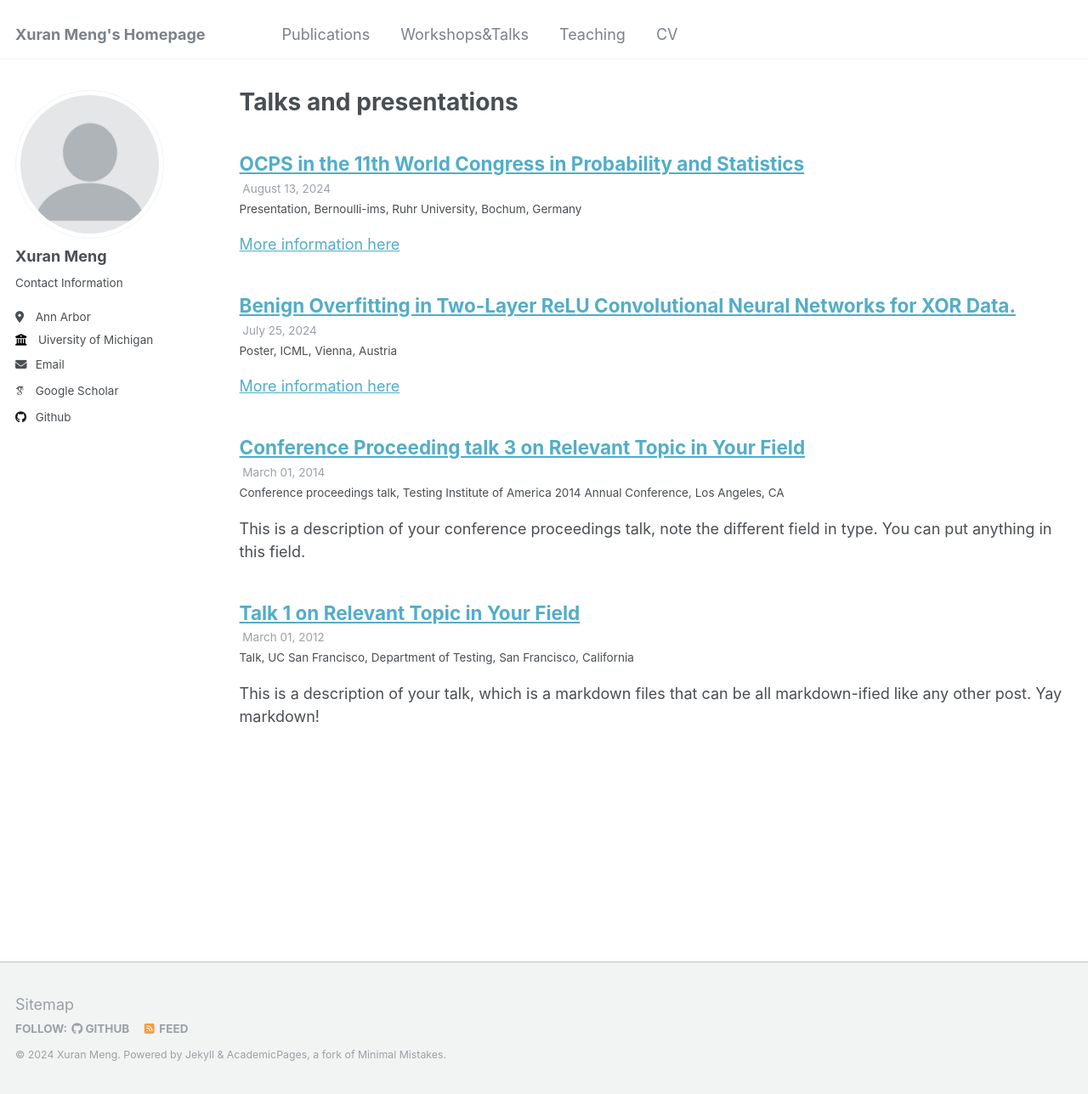
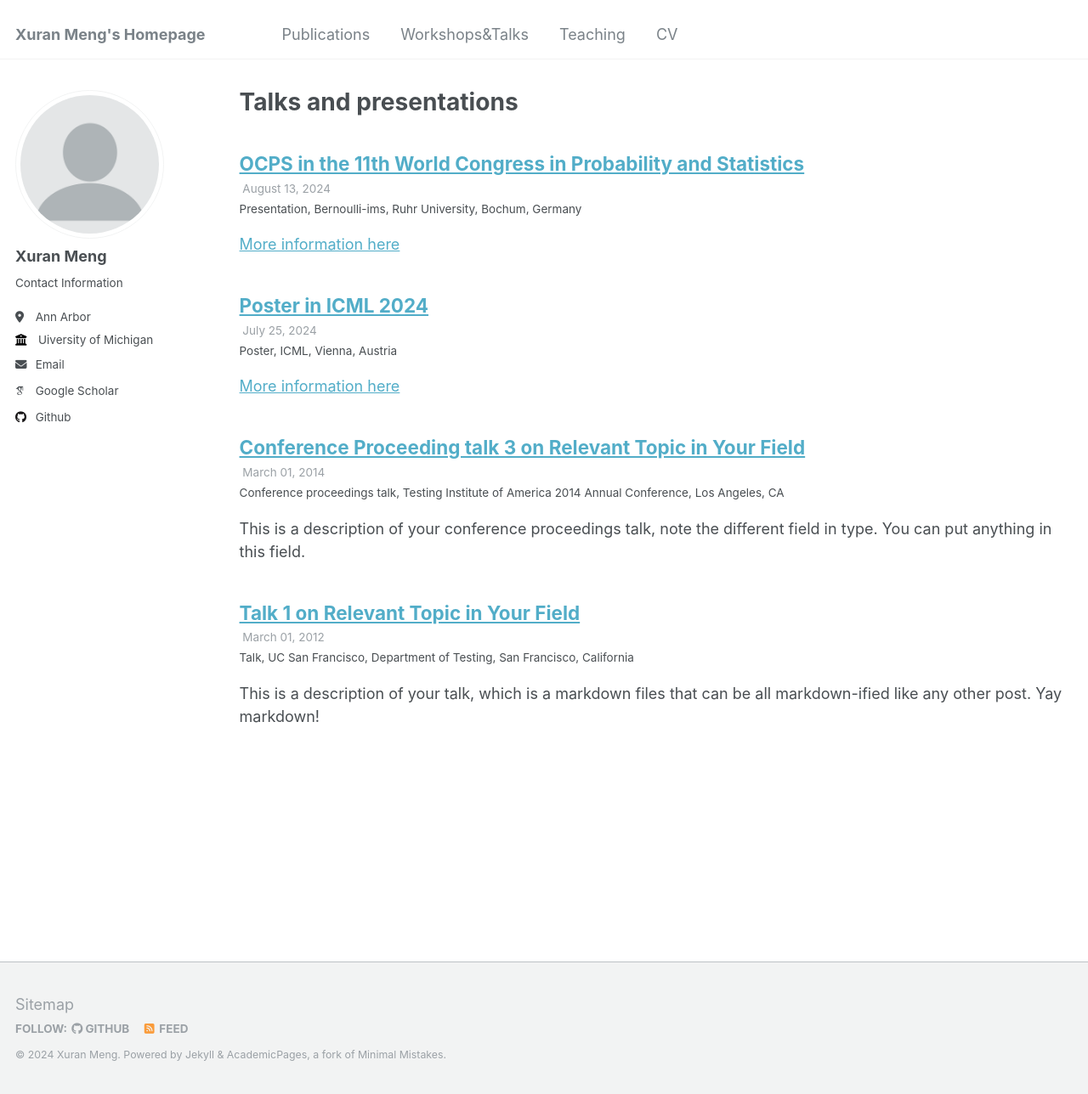
Before and after one commit to XuranMeng/XuranMeng.github.io, a Jekyll site: the page built from _pages/talks.html, in a window 1280 px wide and 1288 px high. Shown: the whole window at 85% size. Built offline with Jekyll 4.4.1, drawn with Linux system fonts in a browser that asks for light colours; some web fonts are replaced.

Commit message:
Update icml2024.md

```diff
--- a/_talks/icml2024.md
+++ b/_talks/icml2024.md
@@ -1,5 +1,5 @@
 ---
-title: "Benign Overfitting in Two-Layer ReLU Convolutional Neural Networks for XOR Data."
+title: "Poster in ICML 2024"
 collection: talks
 type: "Poster"
 permalink: /talks/icml2024
```
Also changed, not shown: other parts of _talks/icml2024.md (+1 -1 lines).
